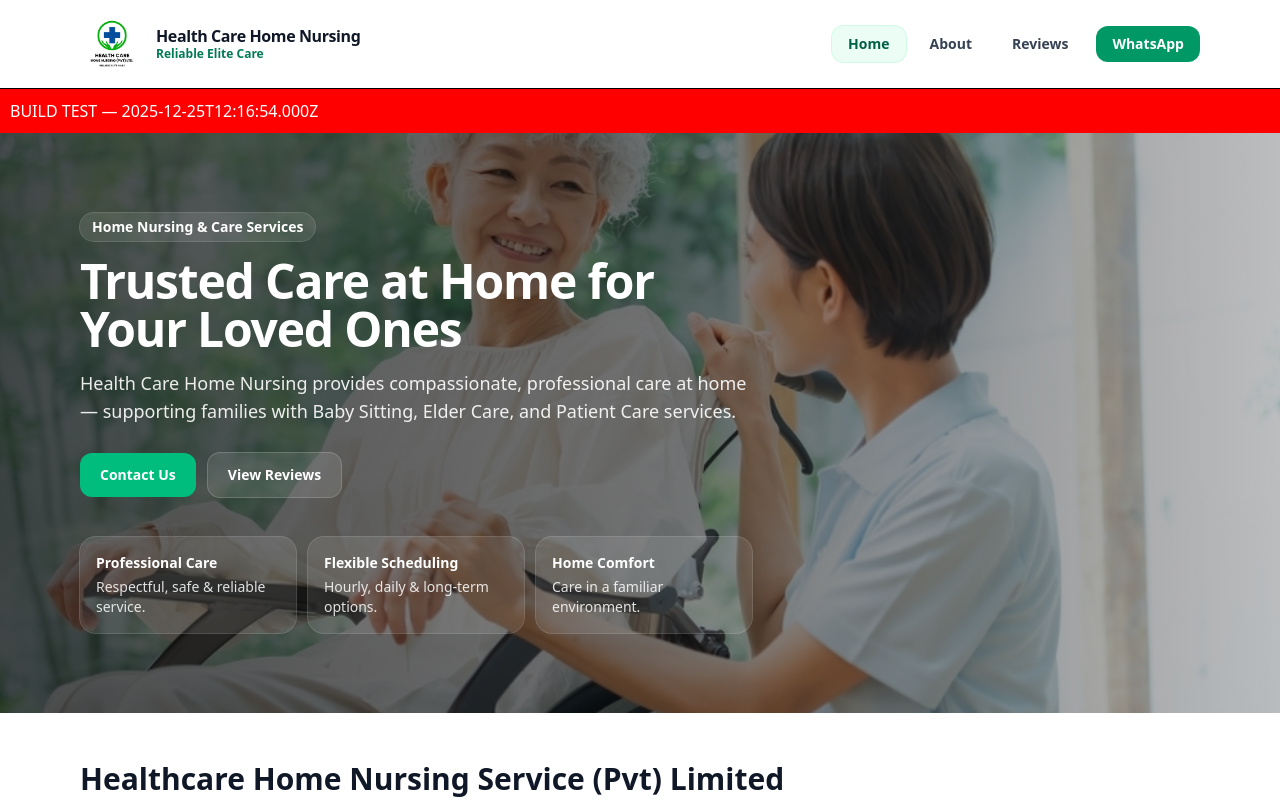
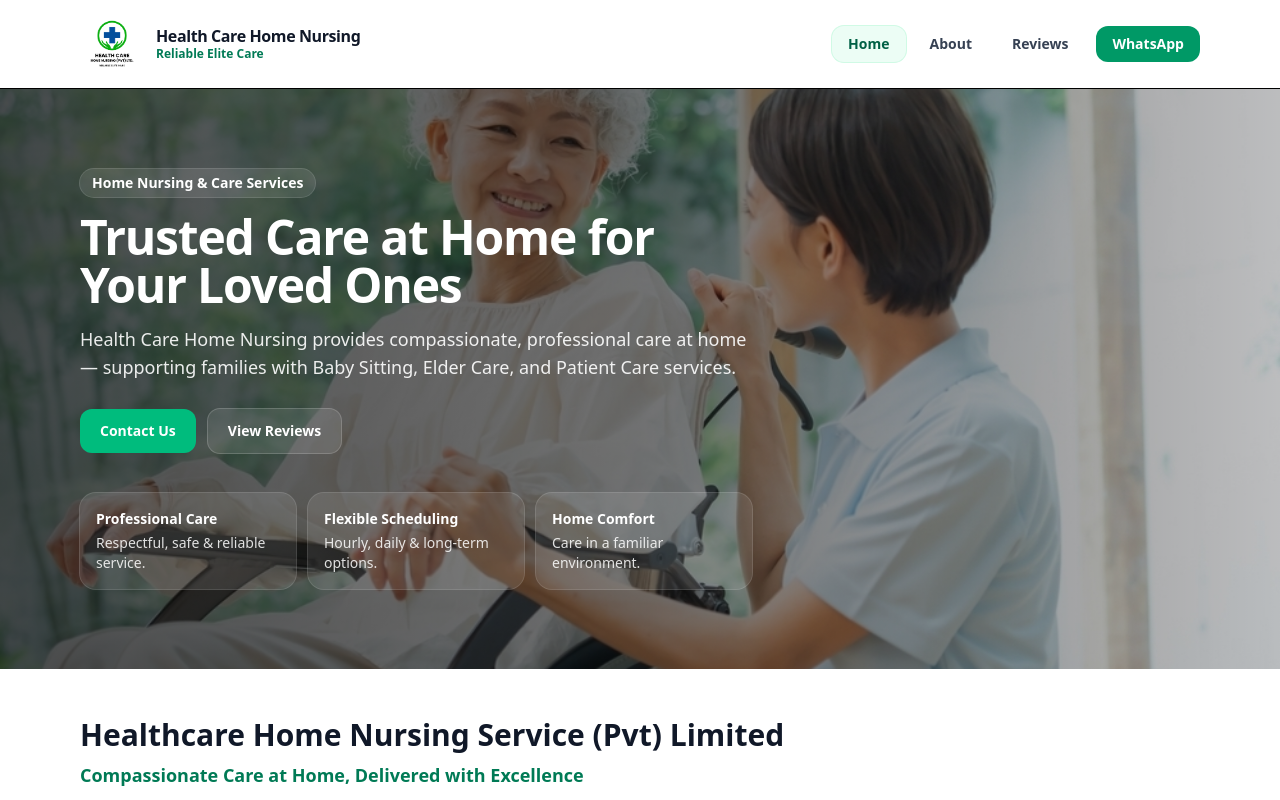
Before and after one commit to Desroo/health-care-home-nursing, a React (Vite) app in the folder client/: page / in a window 1280 px wide. Shown: the top 800 px of the page. Built offline with nearby package versions, Linux system fonts and the light colour scheme; no server answers.

Commit message:
remove test bar

```diff
--- a/client/src/pages/Home.jsx
+++ b/client/src/pages/Home.jsx
@@ -4,12 +4,6 @@ import { Link } from "react-router-dom";
 export default function Home() {
   return (
     <main className="bg-white">
-
-      {/* BUILD TEST BAR */}
-      <div style={{ background: "red", color: "white", padding: 10 }}>
-        BUILD TEST — {new Date().toISOString()}
-      </div>
-
       {/* HERO with background image */}
       <section className="relative overflow-hidden">
         <div
```
